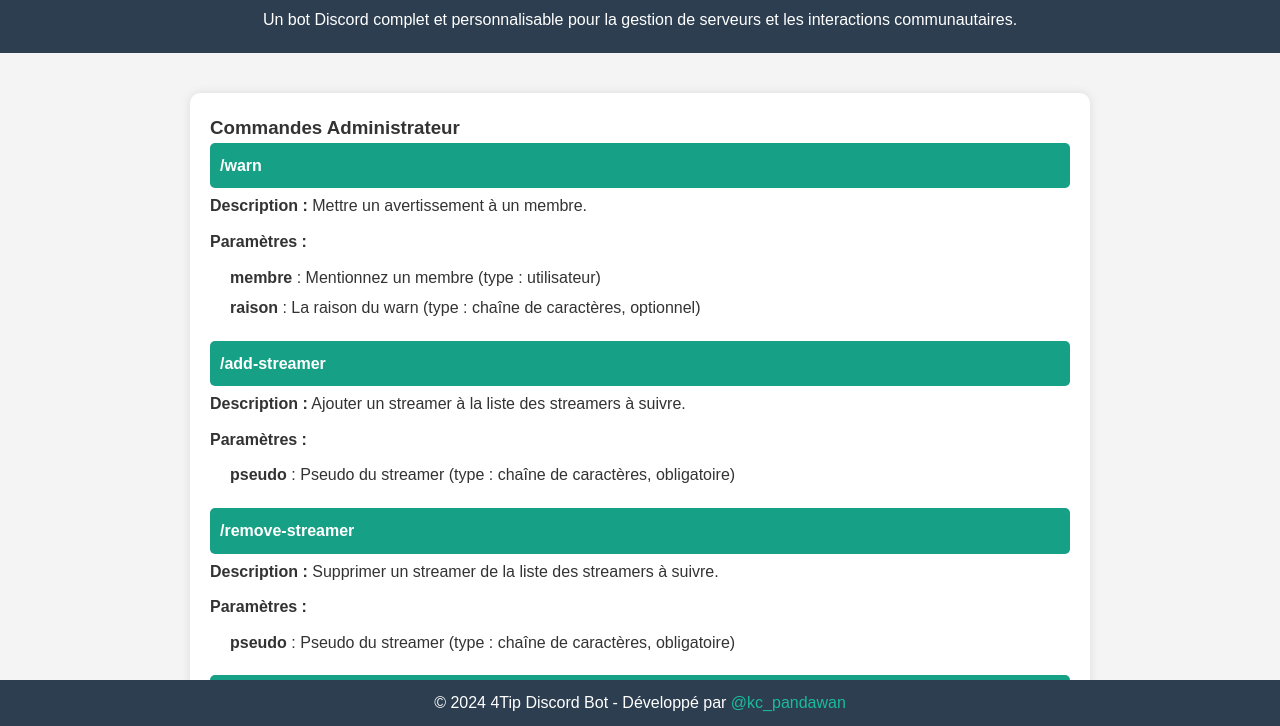
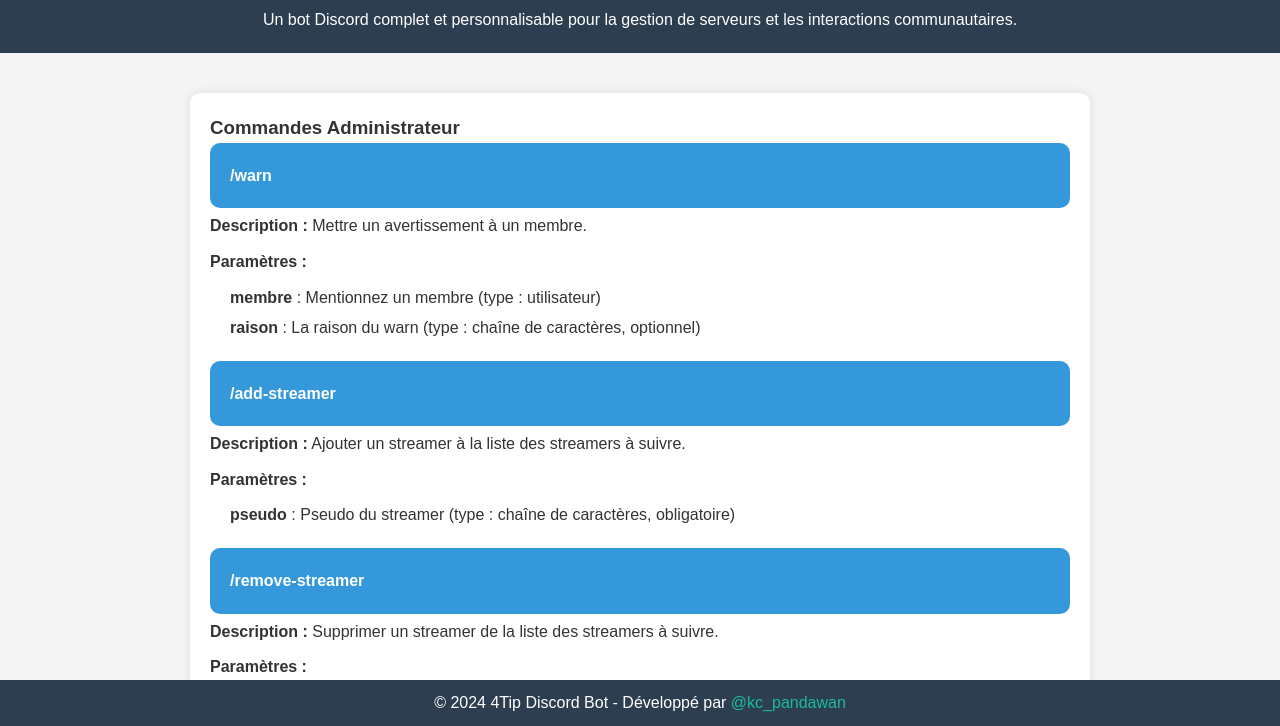
Before and after one commit to ZePandawan/4Tip, a website: page docs/index.html in a window 1280 px wide. Shown: the part 74-800 px from the top of the page. Drawn offline with Linux system fonts and the light colour scheme.

Commit message:
Update styles.css

```diff
--- a/docs/styles.css
+++ b/docs/styles.css
@@ -48,7 +48,7 @@ main {
     margin-bottom: 20px;
 }
 
-.command h4 {
+.user h4 {
     background-color: #16a085;
     color: white;
     padding: 10px;
```
